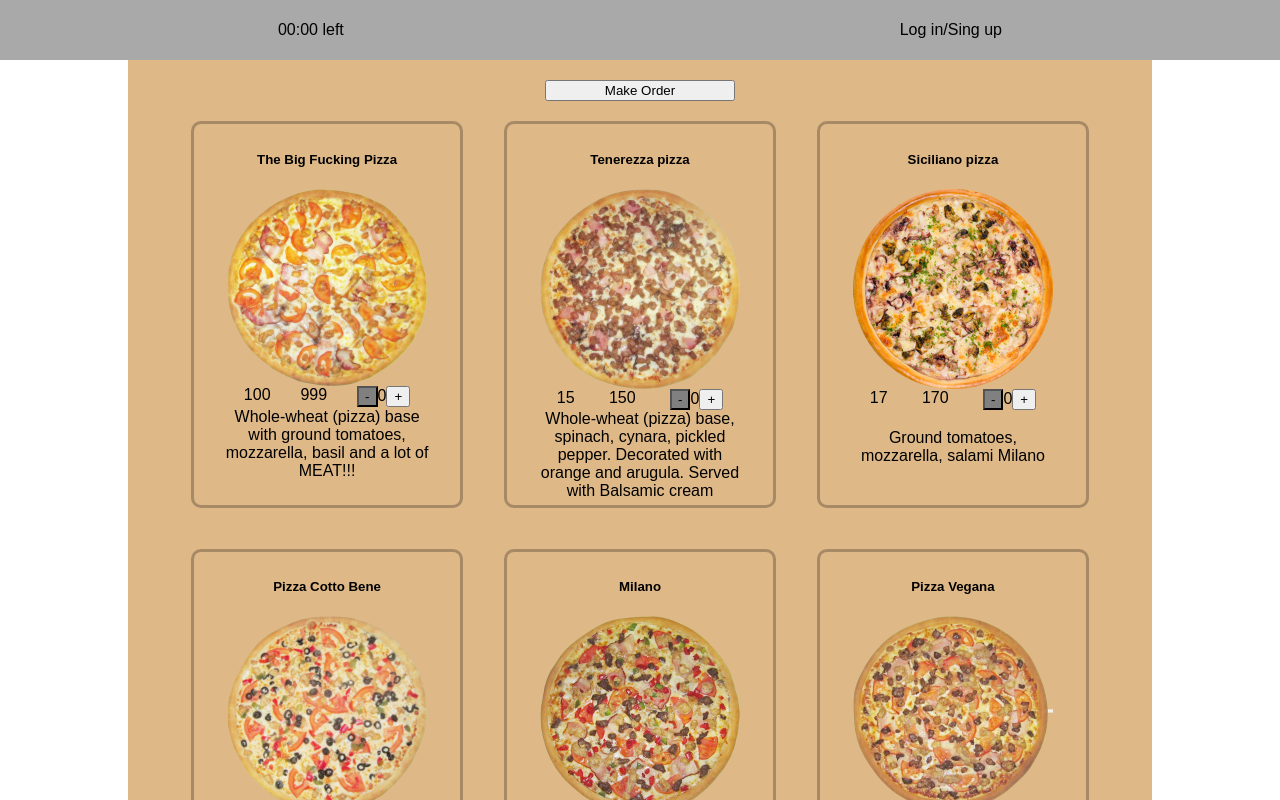
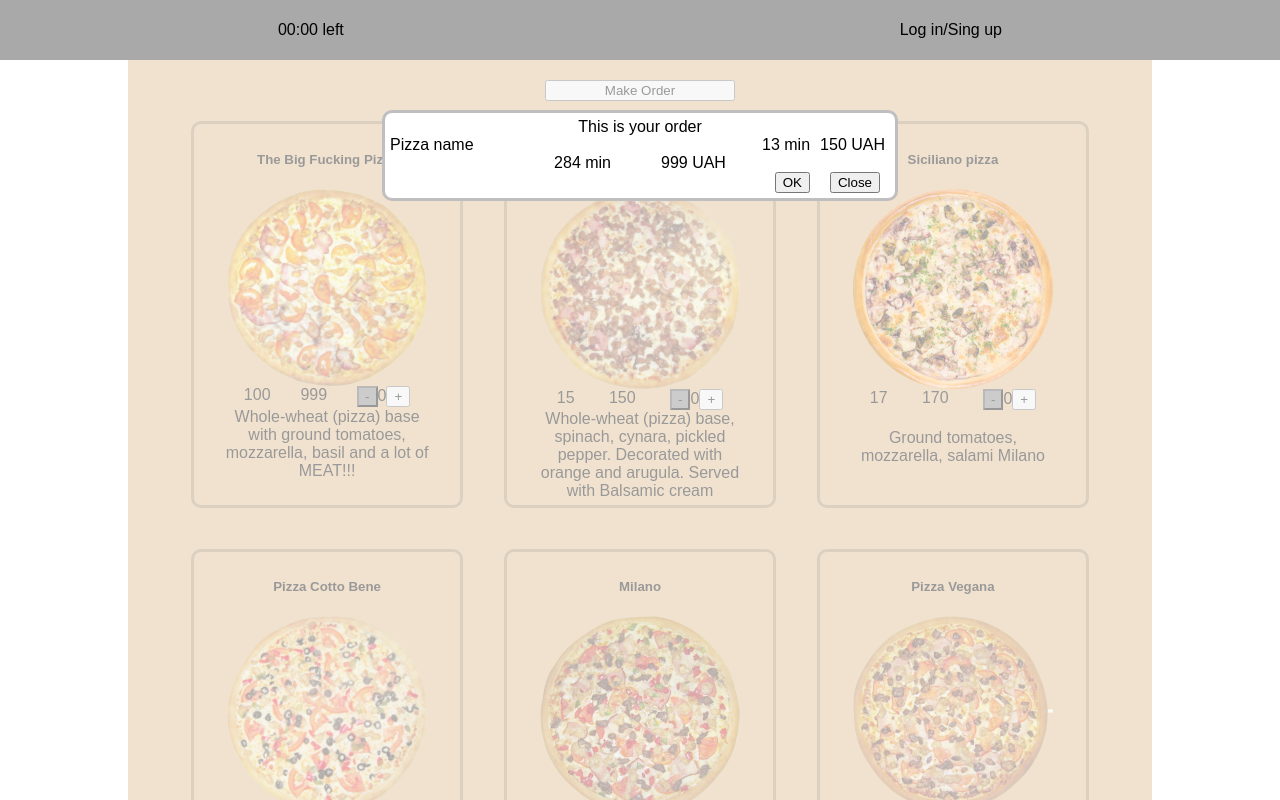
Before and after one commit to 13shutt/react-pizza-manager, a React app: page / in a window 1280 px wide. Shown: the top 800 px of the page. Built offline with nearby package versions, Linux system fonts and the light colour scheme; the HTML template or start-up script is replaced by a standard one.

Commit message:
add some styles

```diff
--- /dev/null
+++ b/src/components/Order/Order.js
@@ -0,0 +1,36 @@
+import React, { Component } from 'react'
+
+class Order extends Component {
+  constructor(props) {
+    super(props);
+    this.state = {  }
+  }
+  render() {
+    return (
+      <div className="order">
+        <div className="order-card">
+          <div className="order-title">This is your order</div>
+          <div className="order-list">
+            <div className="element">
+              <div className="pizza-name">Pizza name</div>
+              <div className="order-info">
+                <div className="order-time">13 min</div>
+                <div className="order-price">150 UAH</div>
+              </div>
+            </div>
+          </div>
+          <div className="summary">
+            <div className="sum-time">284 min</div>
+            <div className="sum-price">999 UAH</div>
+          </div>
+          <div className="order-btns">
+            <button>OK</button>
+            <button>Close</button>
+          </div>
+        </div>
+      </div>
+    );
+  }
+}
+
+export default Order;
--- a/src/components/PizzaPage/PizzaPage.js
+++ b/src/components/PizzaPage/PizzaPage.js
@@ -1,6 +1,7 @@
 import React from 'react'
 
 import Pizza from '../Pizza/Pizza'
+import Order from '../Order/Order';
 import PizzaDB from '../../pizza-db.json'
 
 const PizzaPage = () => {
@@ -8,6 +9,7 @@ const PizzaPage = () => {
   return (
     <section>
       <button className="order-btn">Make Order</button>
+      <Order />
       <div className="pizza-plate">
         {PizzaDB.map(item => <Pizza
           key={item.id}
--- a/src/index.css
+++ b/src/index.css
@@ -74,3 +74,62 @@ section {
   pointer-events: none;
   background-color: grey;
 }
+
+.order {
+  position: absolute;
+  height: 211%;
+  width: 100%;
+  background-color: rgba(255, 255, 255, 0.6);
+  display: flex;
+  flex-direction: column;
+  align-items: center;
+}
+
+.order-card {
+  margin-top: 50px;
+  border: 3px solid rgba(0,0,0,0.25);
+  border-radius: 10px;
+  padding: 5px;
+  width: 500px;
+  background-color: white;
+}
+
+.order-title {
+  text-align: center;
+}
+
+.element {
+  display: flex;
+  flex-direction: row;
+  justify-content: space-between;
+}
+
+.order-info {
+  display: flex;
+  flex-direction: row;
+}
+
+.order-info * {
+  margin: 0 5px 0 5px;
+}
+
+.order-btns {
+  display: flex;
+  flex-direction: row;
+  justify-content: flex-end;
+}
+
+.order-btns * {
+  margin: 0 10px 0 10px;
+}
+
+.summary {
+  display: flex;
+  flex-direction: row;
+  justify-content: center;
+  align-items: center;
+}
+
+.summary * {
+  margin: 0 25px 0 25px;
+}
```
